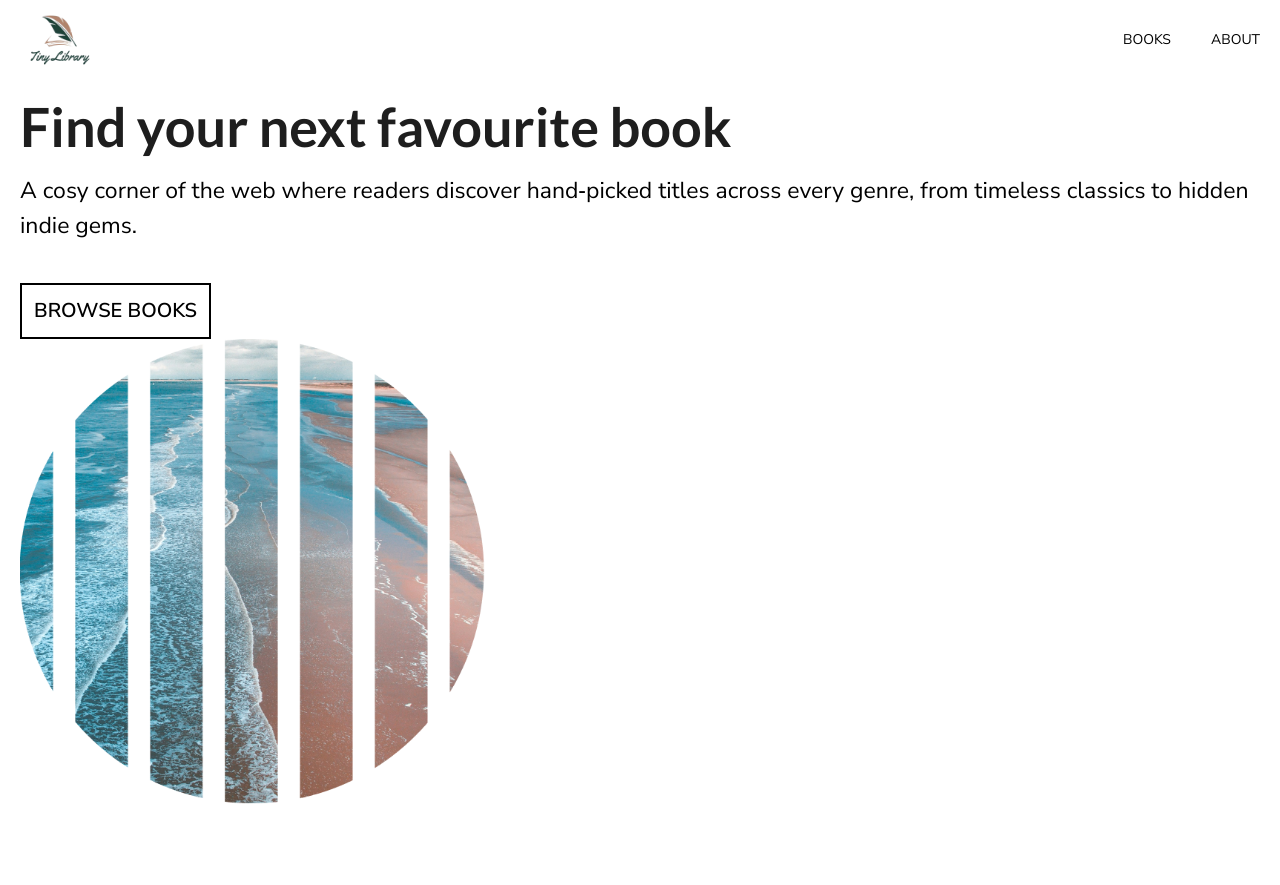
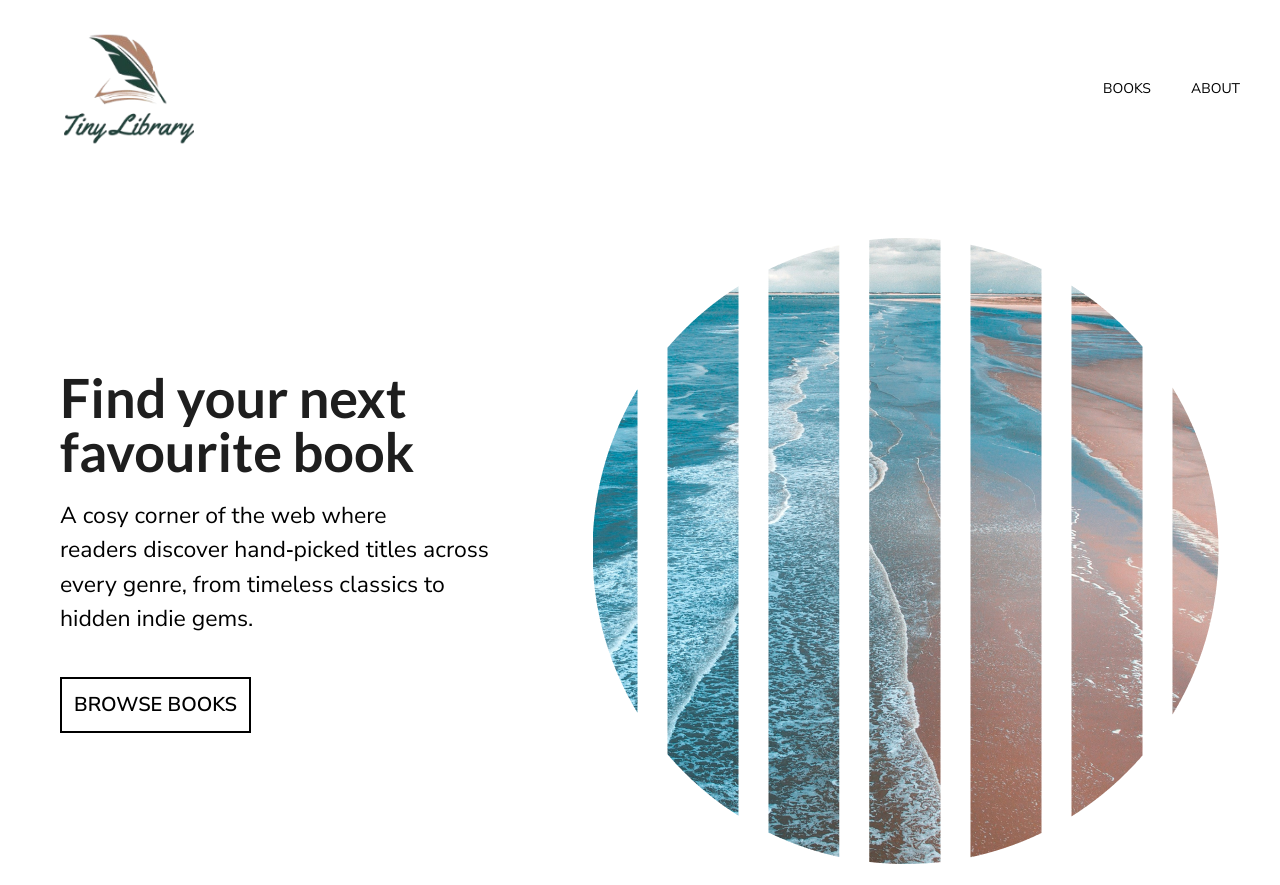
Before and after one commit to DracFiendMG/tiny-library, a Next.js app: page / in a window 1280 px wide. Before the commit the page ends 824 px from the top, so only its background shows below. Built offline with nearby package versions, Linux system fonts and the light colour scheme.

Commit message:
refactor: enhance layout and structure of Header and Home components for improved responsiveness

```diff
--- a/app/components/Header.tsx
+++ b/app/components/Header.tsx
@@ -3,12 +3,20 @@ import Link from "next/link"
 
 export default function Header() {
     return (
-        <header className="flex justify-between items-center px-5">
-            <Link href="/">
+        <header className="flex justify-between items-center px-5 md:px-10 md:mb-10">
+            <Link className="md:hidden" href="/">
                 <Image
                     src="/tinylibrary-logo.png"
                     width={80}
                     height={53}
+                    alt="Tiny Library Logo"
+                />
+            </Link>
+             <Link className="hidden md:block" href="/">
+                <Image
+                    src="/tinylibrary-logo.png"
+                    width={178}
+                    height={117}
                     alt="Tiny Library Logo"
                 />
             </Link>
--- a/app/page.tsx
+++ b/app/page.tsx
@@ -13,20 +13,26 @@ const imageStyle: CSSProperties = {
   bottom: 0,
   left: 0,
   borderRadius: '50%',
-  zIndex: -1
+  zIndex: -1,
+}
+
+const imageStyleMD: CSSProperties = {
+  maxWidth: '627px'
 }
 
 export default function Home() {
   return (
-    <div className="p-5 position-relative">
-      <h1 className={`text-[54px]/[100%] font-bold text-[#1E1E1E] ${lato.className}`}>Find your next favourite book</h1>
-      <p className="mt-5 mb-10 text-[23px]">A cosy corner of the web where readers discover hand‑picked titles across every genre, from timeless classics to hidden indie gems.</p>
-      <button className="text-xl font-semibold uppercase border-[2px] border-black-900 p-3">Browse Books</button>
+    <div className="p-5 position-relative md:flex md:items-center md:gap-[100px] md:mx-10">
+      <div>
+        <h1 className={`text-[54px]/[100%] font-bold text-[#1E1E1E] ${lato.className}`}>Find your next favourite book</h1>
+        <p className="mt-5 mb-10 text-[23px]">A cosy corner of the web where readers discover hand‑picked titles across every genre, from timeless classics to hidden indie gems.</p>
+        <button className="text-xl font-semibold uppercase border-[2px] border-black-900 p-3">Browse Books</button>
+      </div>
       <div className="md:hidden">
         <Image style={imageStyle} src="/hero-image-home.png" width={465} height={465} alt="Beach Image" />
       </div>
       <div className="hidden md:block">
-        <Image src="/hero-image.png" width={465} height={465} alt="Beach Image" />
+        <Image style={imageStyleMD} src="/hero-image.png" width={627} height={627} alt="Beach Image" />
       </div>
       {/* <div className="fixed w-50 h-50 bg-white rounded-[50%] top-1/2 left-1/2 transform -translate-x-1/2 translate-y-1/2"></div> */}
     </div>
```
